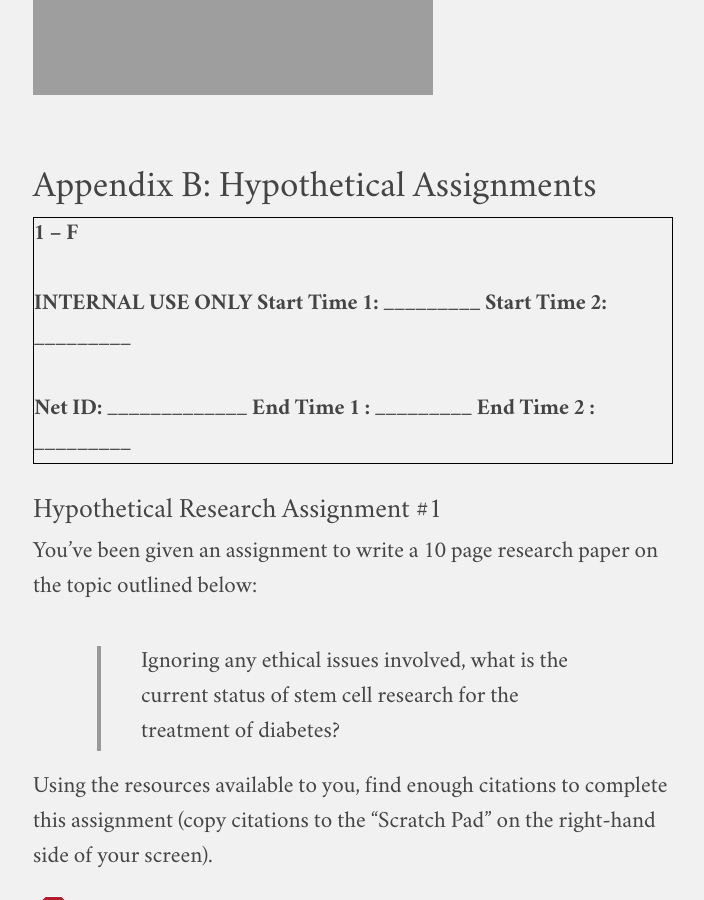
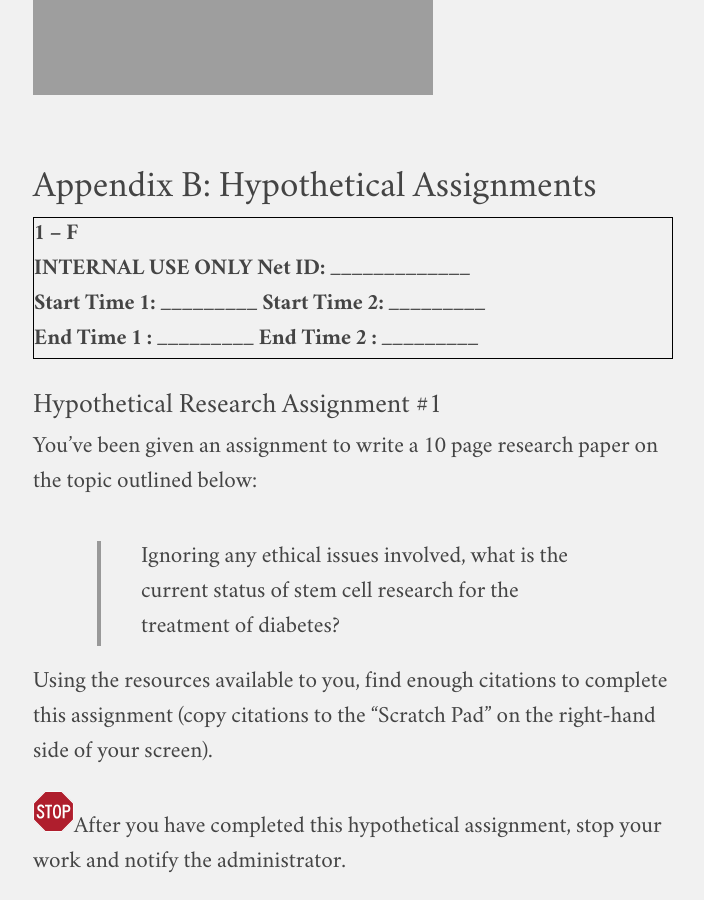
Before and after one commit to jaredhowland/jaredhowland.github.io, a Jekyll site: the page built from content/publications/federated-searching.md, in a window 1280 px wide and 900 px high, scrolled down 20387 px. Shown: the whole window, without its empty margins (287-991 px from the left). Built offline with Jekyll 4.4.1, drawn with Linux system fonts in a browser that asks for light colours; part of the change alters nothing that is shown.

Commit message:
[FIX] Article formatting

```diff
--- a/content/publications/federated-searching.md
+++ b/content/publications/federated-searching.md
@@ -297,10 +297,11 @@ It is clear that students prefer federated searching over traditional searching,
 
 ## Appendix B: Hypothetical Assignments
 <div style="border:1px solid #000;font-weight:bold;">
-1 – F<br><br>
-INTERNAL USE ONLY  Start Time 1: _________ Start Time 2: _________
-<br><br>
-Net ID: _____________  End Time 1 : _________ End Time 2 : _________
+1 – F<br>
+INTERNAL USE ONLY &#09;&#09;Net ID: _____________<br>
+Start Time 1: _________ Start Time 2: _________
+<br>
+End Time 1 : _________ End Time 2 : _________
 </div>
 
 ### Hypothetical Research Assignment #1
```
